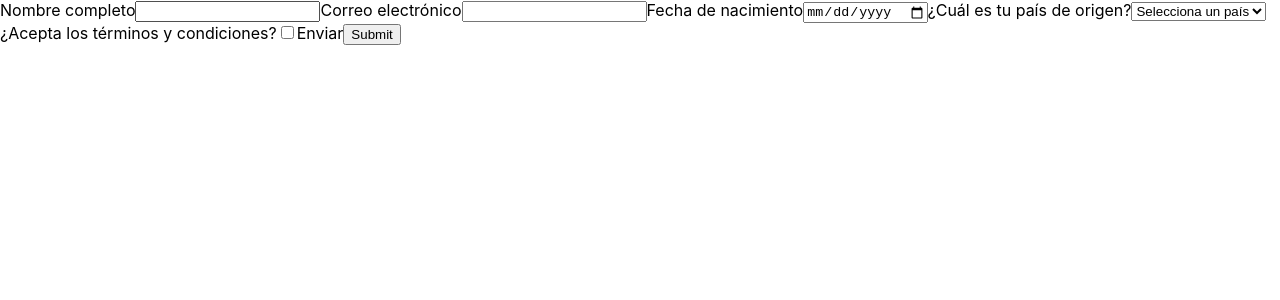
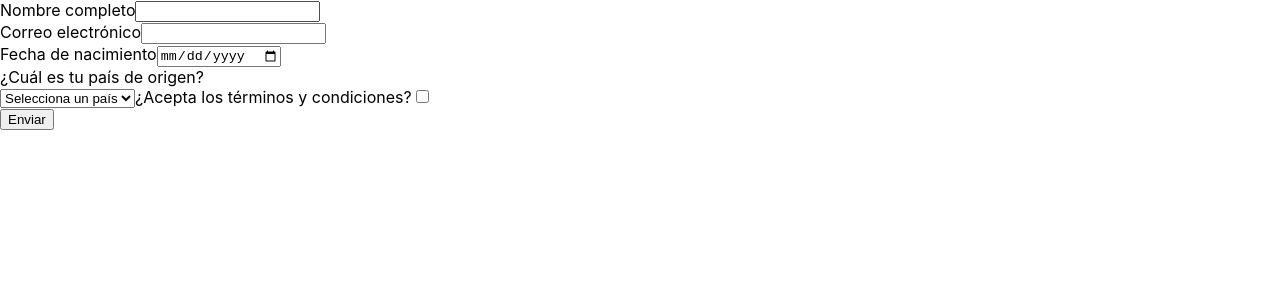
Before and after one commit to NicoOjeda/challenge-greydive, a React (Create React App) app: page / in a window 1280 px wide. Shown: the top 300 px of the page. Built offline with nearby package versions, Linux system fonts and the light colour scheme.

Commit message:
se capturan datos de formulario

```diff
--- a/src/components/Form.jsx
+++ b/src/components/Form.jsx
@@ -4,6 +4,26 @@ import { useEffect, useState } from 'react'
 export default function Form() {
 
     const [data, setData] = useState([])
+
+    const [valorInicial, setValorInicial] = useState ({
+        full_name:'',
+        email: '',
+        birth_date: '',
+        country_of_origin:'',
+        terms_and_conditions:''
+    })
+
+    const capturoInput = (e)=>{
+        setValorInicial({
+            ...valorInicial,
+            [e.target.name] : e.target.value
+        })
+    }
+
+    const guardoDatos = (e)=>{
+        e.preventDefault();
+        console.log(valorInicial);
+    }
 
     useEffect(()=>{
         fetch('/db.json')
@@ -16,19 +36,23 @@ export default function Form() {
         })
     },[])
 
-console.log(data)
 
 const input = (user)=> (
     <>
         <label for={user.name}>{user.label}</label>
-        <input  id={user.name} name={user.name} type={user.type} required />
+        <input  id={user.name} name={user.name} type={user.type} onChange={capturoInput} required /><br></br>
+    </>
+)
+const submit = (user)=> (
+    <>
+        <button type={user.type}>{user.label}</button>
     </>
 )
 
 const select = (user)=> (
     <>
-        <label for={user.name}>{user.label}</label>
-        <select name={user.name}>
+        <label for={user.name}>{user.label}</label><br></br>
+        <select name={user.name} onChange={capturoInput}>
             <option disabled value='' selected>Selecciona un país</option>
         {
             user.options.map(option => <option value={option.value}>{option.label}</option>)
@@ -40,12 +64,12 @@ const select = (user)=> (
 
   return (
     <div>
-        <form className='NewHotel-form'  >
+        <form onSubmit={guardoDatos}  >
         {
             data.map(user =>user.type === "select" ?
              select(user)
-             : input(user)
-
+                : user.type === "submit" ? submit(user)
+                : input(user)
             )
         }
         </form>
```
